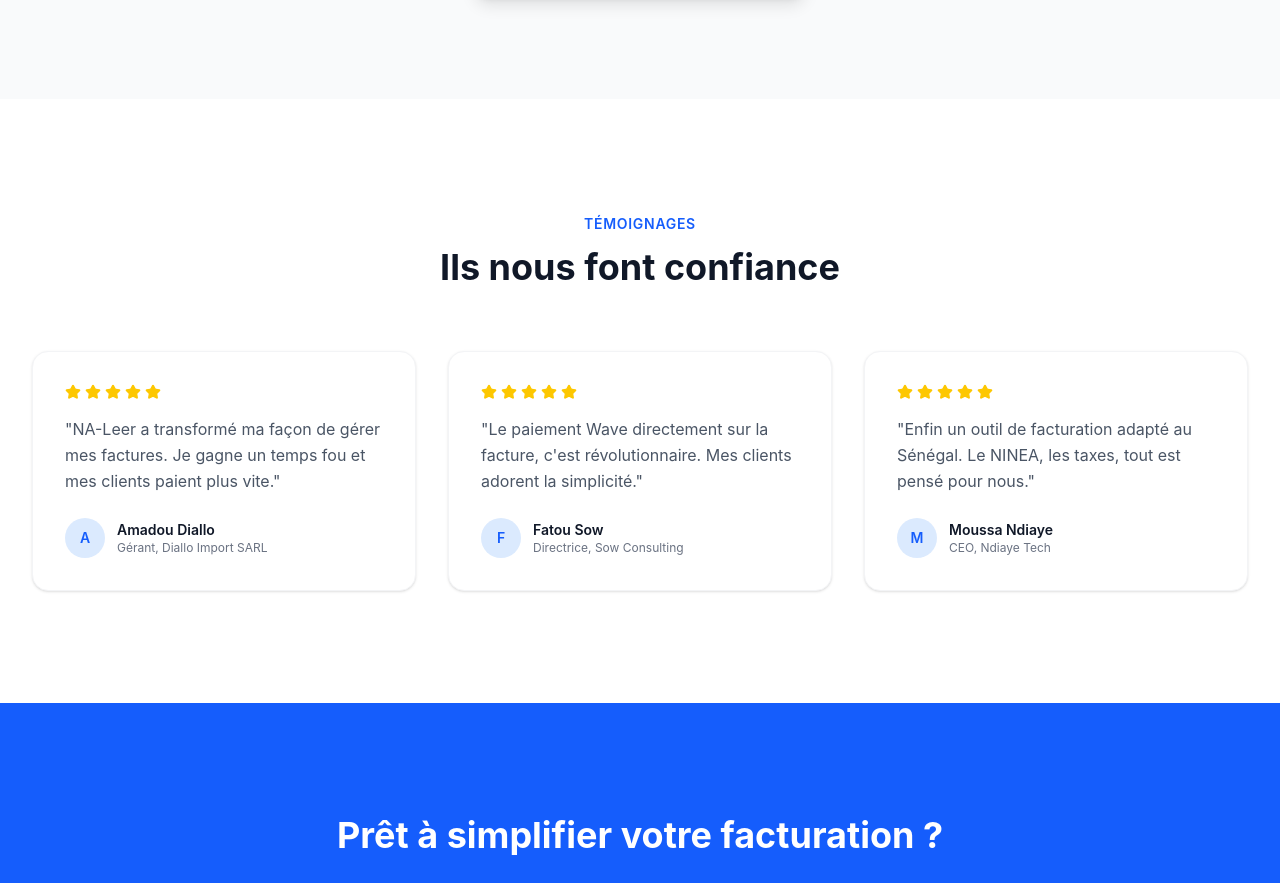
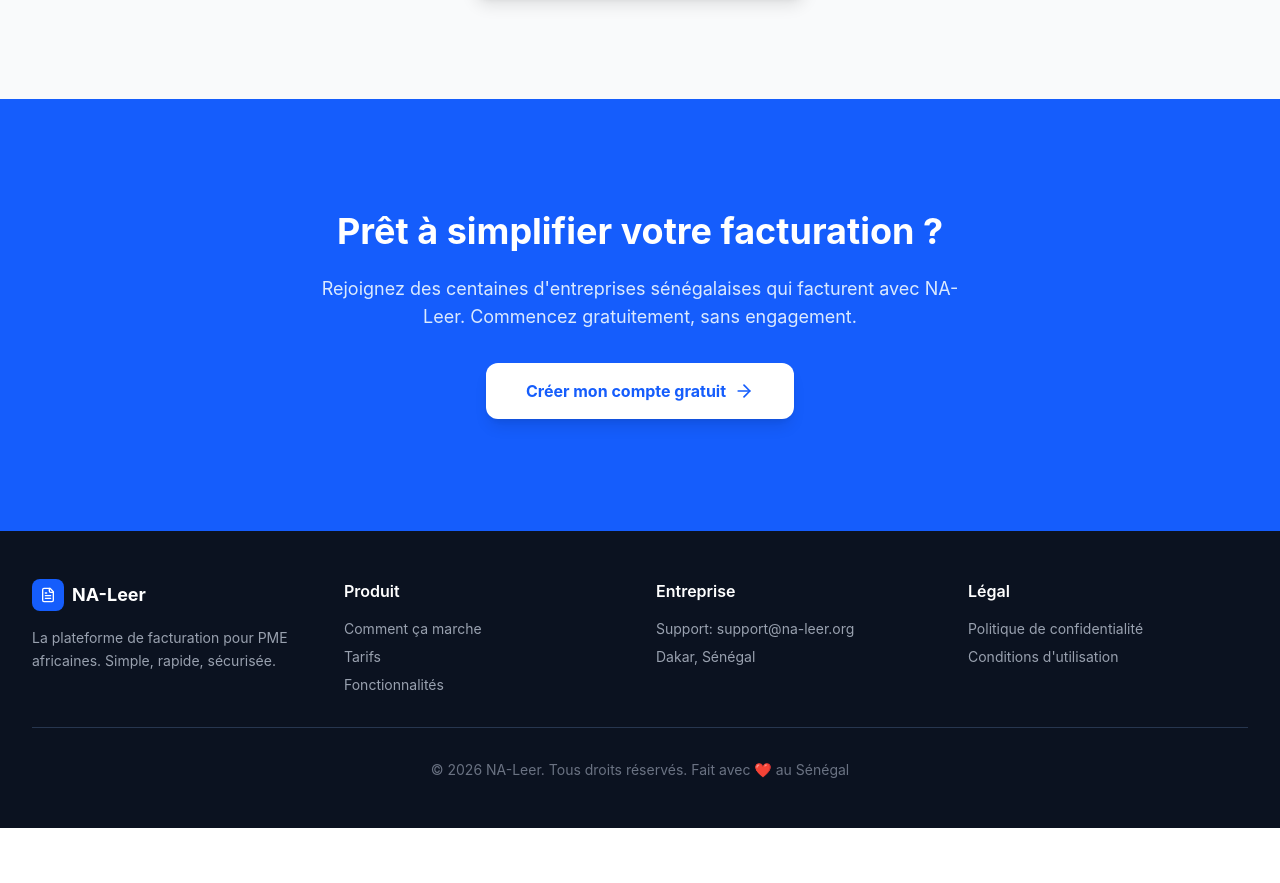
Before and after one commit to Minimum-Tech-Company/Na_Leer, a Next.js app: page / in a window 1280 px wide. Shown: the part 4950-5833 px from the top of the page. After the commit the page ends 5778 px from the top, so only its background shows below. Built offline with nearby package versions, Linux system fonts and the light colour scheme; no server answers.

Commit message:
Landing: supprimer section Témoignages (demande utilisateur)

```diff
--- a/src/app/page.tsx
+++ b/src/app/page.tsx
@@ -449,36 +449,7 @@ export default function LandingPage() {
         </div>
       </section>
 
-      {/* Testimonials */}
-      <section className="py-12 lg:py-28">
-        <div className="max-w-7xl mx-auto px-4 sm:px-6 lg:px-8">
-          <div className="text-center mb-10 lg:mb-16">
-            <span className="text-blue-600 font-semibold text-sm uppercase tracking-wider">Témoignages</span>
-            <h2 className="text-2xl sm:text-3xl lg:text-4xl font-bold text-gray-900 mt-3 mb-4">Ils nous font confiance</h2>
-          </div>
-          <div className="grid sm:grid-cols-2 lg:grid-cols-3 gap-4 sm:gap-8">
-            {testimonials.map((t) => (
-              <div key={t.name} className="bg-white p-5 sm:p-8 rounded-2xl border border-gray-100 shadow-sm hover:shadow-md transition-shadow">
-                <div className="flex gap-1 mb-3 sm:mb-4">
-                  {[1, 2, 3, 4, 5].map((s) => (
-                    <Star key={s} className="h-4 w-4 text-yellow-400 fill-yellow-400" />
-                  ))}
-                </div>
-                <p className="text-sm sm:text-base text-gray-600 mb-4 sm:mb-6 leading-relaxed">&quot;{t.text}&quot;</p>
-                <div className="flex items-center gap-3">
-                  <div className="w-9 h-9 sm:w-10 sm:h-10 bg-blue-100 rounded-full flex items-center justify-center">
-                    <span className="text-xs sm:text-sm font-semibold text-blue-600">{t.name.charAt(0)}</span>
-                  </div>
-                  <div>
-                    <p className="text-sm font-semibold text-gray-900">{t.name}</p>
-                    <p className="text-xs text-gray-500">{t.role}</p>
-                  </div>
-                </div>
-              </div>
-            ))}
-          </div>
-        </div>
-      </section>
+
 
       {/* CTA */}
       <section className="py-12 lg:py-28 bg-blue-600">
```
